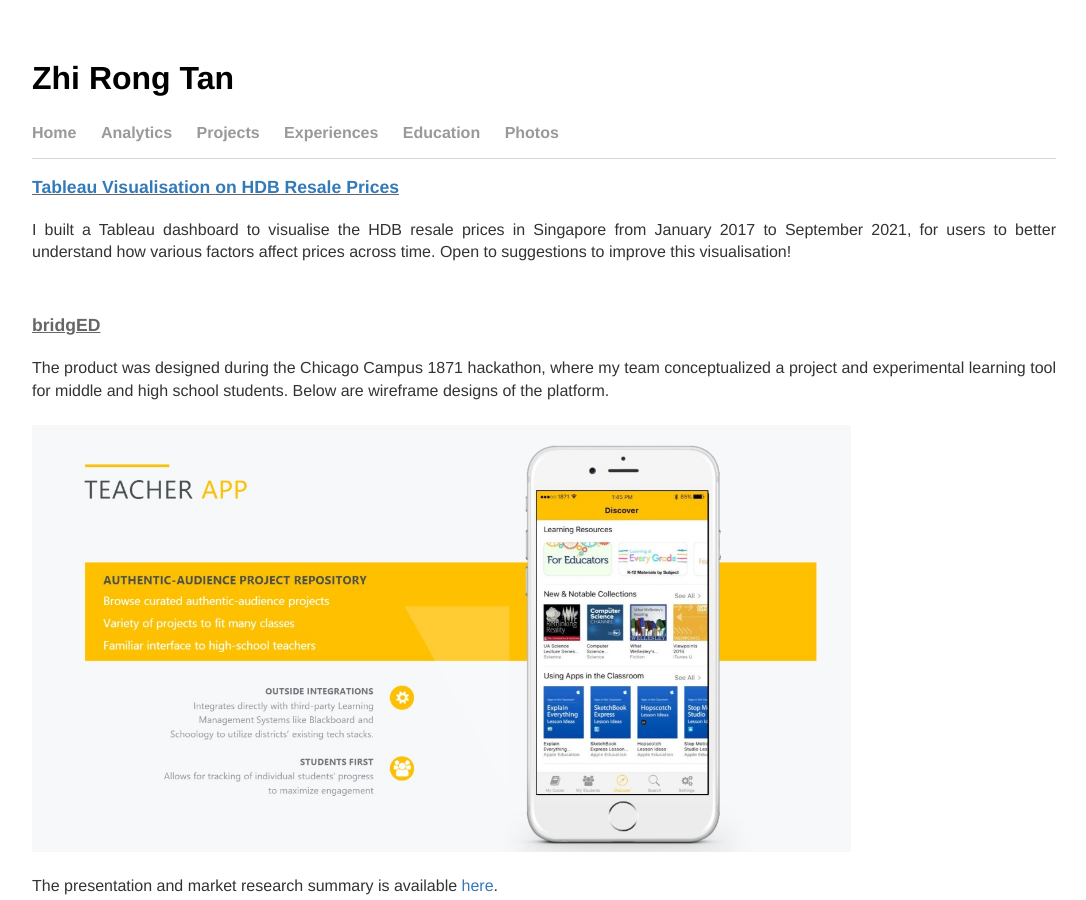
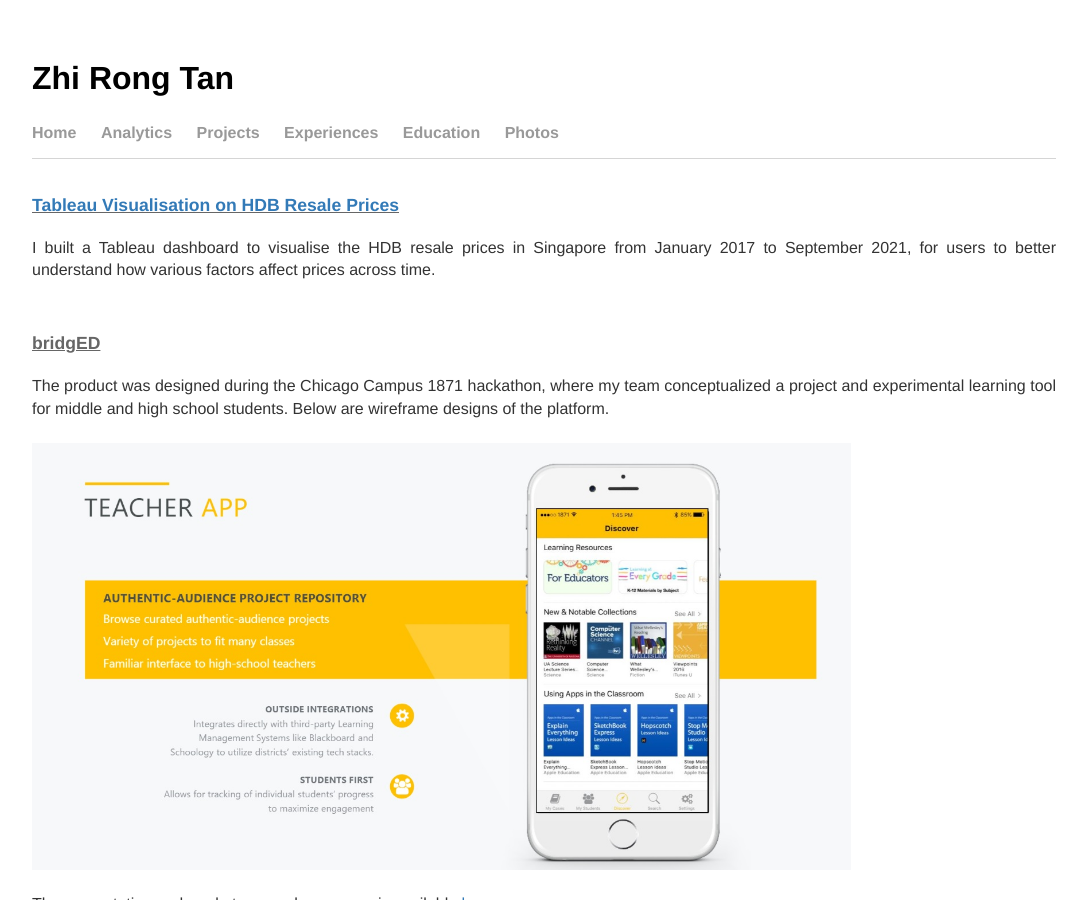
Before and after one commit to tanzhirong/tanzhirong.github.io, a Jekyll site: the page built from projects/index.html, in a window 1280 px wide and 900 px high. Shown: the whole window, without its empty margins (96-1182 px from the left). Built offline with Jekyll 4.4.1, drawn with Linux system fonts in a browser that asks for light colours.

Commit message:
Update index.html

```diff
--- a/projects/index.html
+++ b/projects/index.html
@@ -2,12 +2,12 @@
 layout: default
 title: Projects | Zhi Rong Tan
 ---
-<br>
+<br><br>
 
 <table>
     <tr>
         <div class="project_title"><b><u><a target="_blank" href="https://public.tableau.com/app/profile/zr.tan/viz/HDBResaleAnalysisSep2021/MainDashboard">Tableau Visualisation on HDB Resale Prices</a></u></b></div><br>
-        <p>I built a Tableau dashboard to visualise the HDB resale prices in Singapore from January 2017 to September 2021, for users to better understand how various factors affect prices across time. Open to suggestions to improve this visualisation!</p>
+        <p>I built a Tableau dashboard to visualise the HDB resale prices in Singapore from January 2017 to September 2021, for users to better understand how various factors affect prices across time.</p>
     </tr>
 </table>
 <br><br>
```
